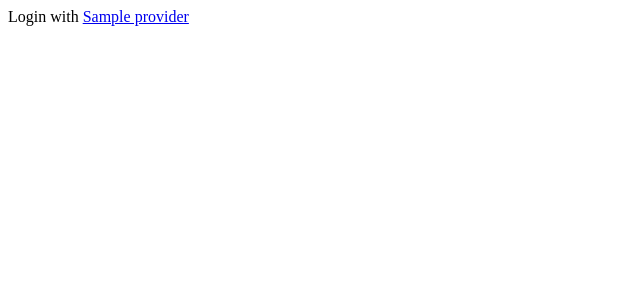
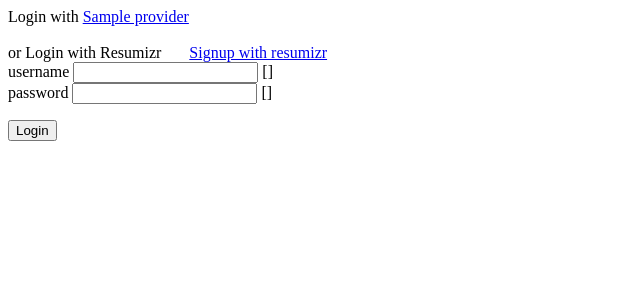
Before and after one commit to softvar/resumizr, a Django app: template templates/social_auth.html in a window 1280 px wide. Shown: the top 300 px of the page, without its empty margins (0-640 px from the left). Run offline with Django 3.2, Linux system fonts and the light colour scheme; the template is opened without the code that fills it: most values are stand-ins (such as "Sample title", 1, 10 or a date in 2020); form fields are guessed from the names that the template uses; some libraries are stand-ins or nearby versions.

Commit message:
added username login on main page

```diff
--- a/resumizr/urls.py
+++ b/resumizr/urls.py
@@ -18,6 +18,9 @@
     url(r'^$', 'api.views.home',name='home'),
     url(r'^signup/(?P<backend>[^/]+)/$', 'api.views.signup', name='signup'),
     url(r'^signup/$' , RedirectView.as_view(url='/signup/username/')),
+
+    url(r'^resumizr-login/(?P<backend>[^/]+)/$', 'api.views.username_login', name='username_login'),
+
     url(r'^login/$','api.views.login', name='login'),
     url(r'^logout/$','api.views.logout', name='logout'),
     url(r'^app/$','api.views.app',name='app'),
--- a/templates/app.html
+++ b/templates/app.html
@@ -33,5 +33,5 @@
 
 
 {% for provider in oauth_providers  %}
-		Login with <a href="{% url 'social:begin' provider %}">{{ provider|mysplit:"-"|first|capfirst}}</a> </br>
+		Connect <a href="{% url 'social:begin' provider %}">{{ provider|mysplit:"-"|first|capfirst}}</a> </br>
 {% endfor %}
--- a/templates/register.html
+++ b/templates/register.html
@@ -40,7 +40,7 @@
             },
             password: {
                 required: true,
-                minlength: 5
+                minlength: 6
             },
 
         },
--- a/templates/social_auth.html
+++ b/templates/social_auth.html
@@ -1,9 +1,50 @@
 {% load mysplit %}
+{% load staticfiles %}
 <html>
 	<head>
 		<title>
 			Social auth test
 		</title>
+
+		<script src="{% static 'resumizr/js/jquery.js' %}"> </script>
+		<script src="//ajax.aspnetcdn.com/ajax/jquery.validate/1.9/jquery.validate.min.js"></script>
+		<script type="text/javascript">
+
+		 $(function() {
+		$("#login-form").validate({
+
+        // Specify the validation rules
+        rules: {
+            username: "required",
+            password: {
+                required: true,
+            },
+
+        },
+
+        // Specify the validation error messages
+        messages: {
+            username: "Please enter your first name",
+            password: {
+                required: "Please provide a password",
+            },
+        },
+
+        submitHandler: function(form) {
+            form.submit();
+        }
+    });
+
+  });
+
+
+
+
+
+		</script>
+
+
+
 	</head>
 	<body>
 
@@ -11,5 +52,28 @@
 		Login with <a href="{% url 'social:begin' provider %}">{{ provider|mysplit:'-'|first|capfirst}}</a> </br>
 		{% endfor %}
 
+		</br>
+		or Login with Resumizr  &nbsp;&nbsp;&nbsp;&nbsp;&nbsp;   <a href="/signup/username/">Signup with resumizr</a>
+
+		<form method="post" action="/resumizr-login/username/" id="login-form">
+		{% csrf_token %}
+		{{ form.non_field_errors }}
+
+   			 <div class="fieldWrapper">
+		       <label for="username">username</label>
+		        {{ form.username }}
+		        {{ form.username.errors }}
+		    </div>
+
+		    <div class="fieldWrapper">
+		      <label for="password">password</label>
+		        {{ form.password }}  {{ form.password.errors }}
+		    </div>
+
+    		<p><input type="submit" value="Login"/></p>
+
+
+		</form>
+
 	</body>
 </html>
```
Also changed, not shown: api/views.py (+42 -9 lines).
